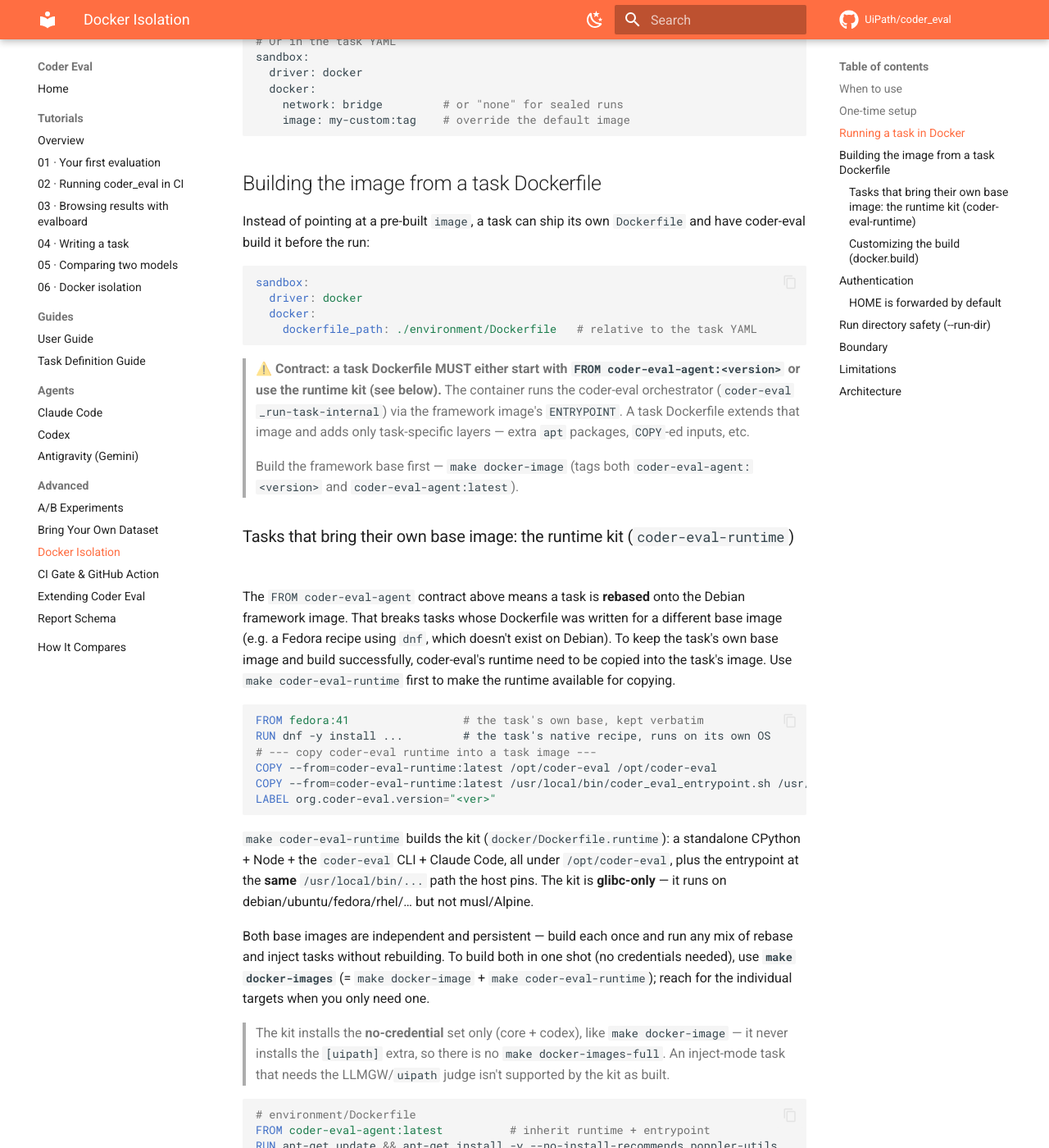
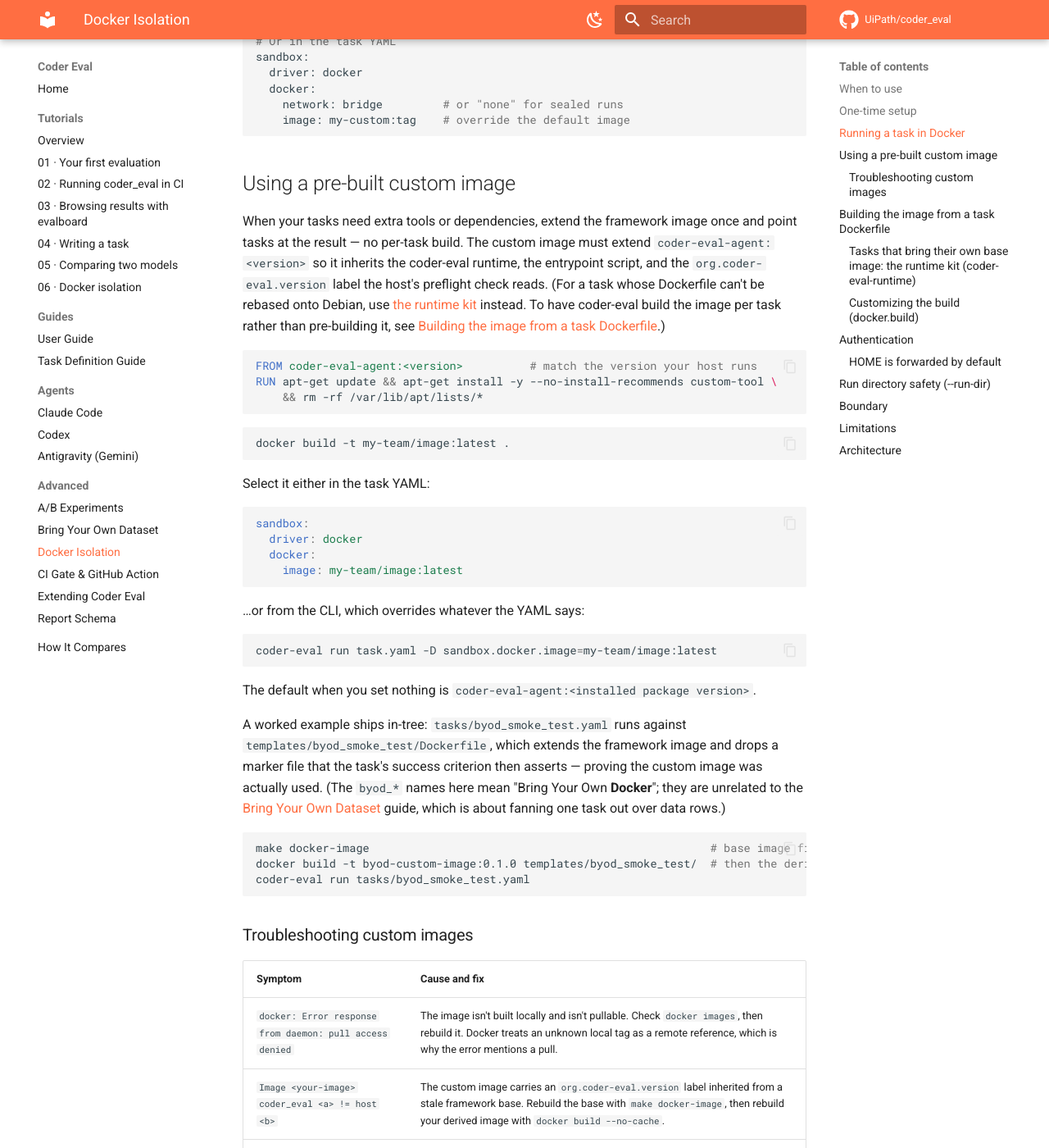
Before and after one commit to UiPath/coder_eval, an MkDocs documentation site: the page built from docs/DOCKER_ISOLATION.md, in a window 1280 px wide and 1400 px high, scrolled down 1401 px. Shown: the whole window at 82% size. Built offline with MkDocs 1.6.1 and Material for MkDocs 9.7.7, drawn with Linux system fonts in a browser that asks for light colours; comment, search, counter and statistics services are not loaded; some of the changed text lies outside the part shown.

Commit message:
docs: 2/8 — retire BYOD.md into DOCKER_ISOLATION.md
docs/BYOD.md was "Bring Your Own Docker" — a stale, partly-wrong duplicate of
DOCKER_ISOLATION.md whose title collided with the dataset feature everything
linked it for. Delete it and fold the material it uniquely carried into
DOCKER_ISOLATION.md: a pre-built-custom-image section and a troubleshooting
table for the two failure modes (image not found, base-version mismatch).

Two stale claims die with it: the CLI override is not a "future enhancement"
(-D sandbox.docker.image= ships today), and the base image tag tracks the
package version, not 0.1.0.

Every inbound link now points at DATASETS.md, including the ../BYOD.md form
in tutorials/04 (whose link text also said "Bring Your Own Data") and the
published llms.txt route. tasks/byod_smoke_test.yaml and its template keep
their names — CI runs them by tag.

Co-Authored-By: Claude Opus 4.8 (1M context) <noreply@anthropic.com>

````diff
--- a/docs/DOCKER_ISOLATION.md
+++ b/docs/DOCKER_ISOLATION.md
@@ -50,6 +50,63 @@ sandbox:
     network: bridge         # or "none" for sealed runs
     image: my-custom:tag    # override the default image
 ```
+
+## Using a pre-built custom image
+
+When your tasks need extra tools or dependencies, extend the framework image once and point tasks at
+the result — no per-task build. The custom image must extend `coder-eval-agent:<version>` so it
+inherits the coder-eval runtime, the entrypoint script, and the `org.coder-eval.version` label the
+host's preflight check reads. (For a task whose Dockerfile can't be rebased onto Debian, use
+[the runtime kit](#tasks-that-bring-their-own-base-image-the-runtime-kit-coder-eval-runtime)
+instead. To have coder-eval build the image per task rather than pre-building it, see
+[Building the image from a task Dockerfile](#building-the-image-from-a-task-dockerfile).)
+
+```dockerfile
+FROM coder-eval-agent:<version>          # match the version your host runs
+RUN apt-get update && apt-get install -y --no-install-recommends custom-tool \
+    && rm -rf /var/lib/apt/lists/*
+```
+
+```bash
+docker build -t my-team/image:latest .
+```
+
+Select it either in the task YAML:
+
+```yaml
+sandbox:
+  driver: docker
+  docker:
+    image: my-team/image:latest
+```
+
+…or from the CLI, which overrides whatever the YAML says:
+
+```bash
+coder-eval run task.yaml -D sandbox.docker.image=my-team/image:latest
+```
+
+The default when you set nothing is `coder-eval-agent:<installed package version>`.
+
+A worked example ships in-tree: `tasks/byod_smoke_test.yaml` runs against
+`templates/byod_smoke_test/Dockerfile`, which extends the framework image and drops a marker file
+that the task's success criterion then asserts — proving the custom image was actually used. (The
+`byod_*` names here mean "Bring Your Own **Docker**"; they are unrelated to the
+[Bring Your Own Dataset](DATASETS.md) guide, which is about fanning one task out over data rows.)
+
+```bash
+make docker-image                                                   # base image first
+docker build -t byod-custom-image:0.1.0 templates/byod_smoke_test/  # then the derived one
+coder-eval run tasks/byod_smoke_test.yaml
+```
+
+### Troubleshooting custom images
+
+| Symptom | Cause and fix |
+| --- | --- |
+| `docker: Error response from daemon: pull access denied` | The image isn't built locally and isn't pullable. Check `docker images`, then rebuild it. Docker treats an unknown local tag as a remote reference, which is why the error mentions a pull. |
+| `Image <your-image> coder_eval <a> != host <b>` | The custom image carries an `org.coder-eval.version` label inherited from a stale framework base. Rebuild the base with `make docker-image`, then rebuild your derived image with `docker build --no-cache`. |
+| `Image <your-image> has no org.coder-eval.version label` | The image doesn't descend from `coder-eval-agent` (or predates the label). Rebase it on the framework image, or use the runtime kit. |
 
 ## Building the image from a task Dockerfile
 
--- a/docs/llms.txt
+++ b/docs/llms.txt
@@ -29,7 +29,7 @@ and A/B plumbing.
 - [Codex Agent Guide](https://coder-eval.com/docs/agents/codex): running the OpenAI Codex agent
 - [Antigravity (Gemini) Agent Guide](https://coder-eval.com/docs/agents/antigravity): running the Google Antigravity / Gemini agent
 - [A/B Experiments](https://coder-eval.com/docs/ab-experiments): compare models/tools/prompts across the same tasks
-- [Bring Your Own Dataset](https://coder-eval.com/docs/byod): fan a single task out over a dataset
+- [Bring Your Own Dataset](https://coder-eval.com/docs/datasets): fan a single task out over a dataset
 - [Docker Isolation](https://coder-eval.com/docs/docker-isolation): the container sandbox driver, custom images
 - [CI Gate: GitHub Action & JUnit](https://coder-eval.com/docs/ci-gate): run Coder Eval as a CI gate — the packaged composite Action, JUnit XML output, per-task score floor
 - [Extending Coder Eval](https://coder-eval.com/docs/extending): author a custom agent, criterion, or model pricing via the plugin SPI
--- a/mkdocs.yml
+++ b/mkdocs.yml
@@ -88,7 +88,7 @@ nav:
       - Antigravity (Gemini): agents/ANTIGRAVITY.md
   - Advanced:
       - A/B Experiments: AB_EXPERIMENTS.md
-      - Bring Your Own Dataset: BYOD.md
+      - Bring Your Own Dataset: DATASETS.md
       - Docker Isolation: DOCKER_ISOLATION.md
       - CI Gate & GitHub Action: CI_GATE.md
       - Extending Coder Eval: EXTENDING.md
````
Also changed, not shown: README.md (+2 -2 lines), docs/BYOD.md (deleted, +0 -210 lines), docs/comparison.md (+2 -2 lines), docs/index.md (+2 -2 lines), docs/tutorials/04-writing-a-task.md (+1 -1 lines).
